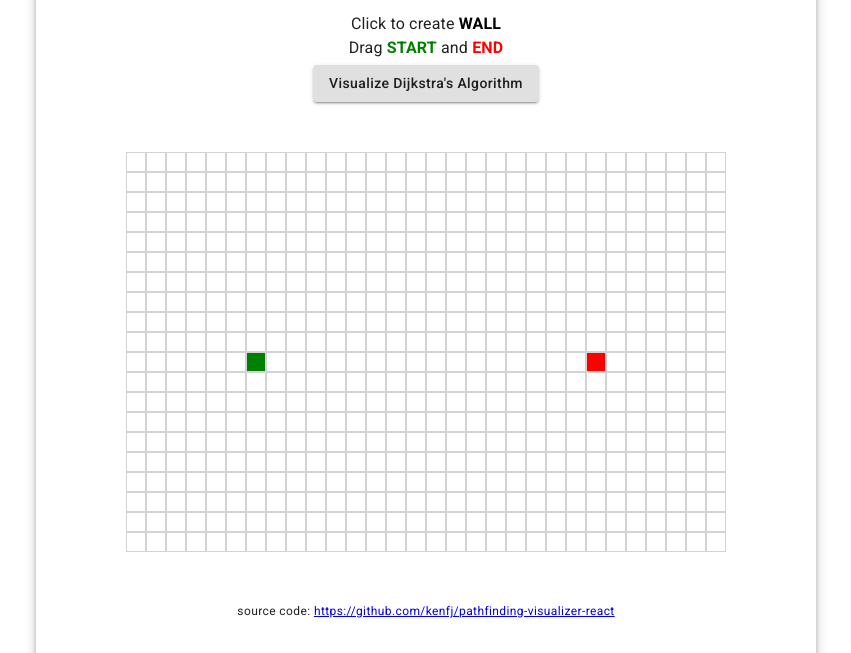
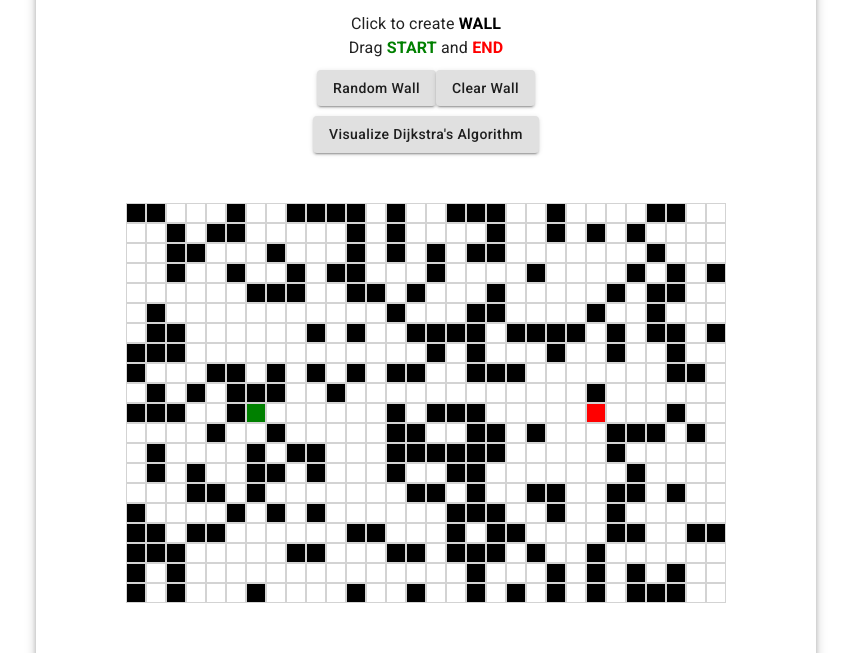
Before and after one commit to kenfj/pathfinding-visualizer-react, a React (Create React App) app: page / in a window 1280 px wide. Shown: the part 160-813 px from the top of the page, without its empty margins (214-1065 px from the left). Built offline with nearby package versions, Linux system fonts and the light colour scheme.

Commit message:
add random wall clear wall buttons

```diff
--- a/src/algorithms/Dijkstra.tsx
+++ b/src/algorithms/Dijkstra.tsx
@@ -15,6 +15,8 @@ export function Dijkstra(grid: Vertex[][], startNode: Vertex, endNode: Vertex) {
 
     updateNeighbors(current)
   }
+
+  return visited  // when could not reach to the end node
 
   // works like a priority queue
   function pop(nodes: Vertex[]) {
--- a/src/algorithms/Vertex.tsx
+++ b/src/algorithms/Vertex.tsx
@@ -16,7 +16,19 @@ export class Vertex {
     this.isVisited = false
   }
 
+  public isStartOrEnd() {
+    return this.nodeType === NodeType.Start || this.nodeType === NodeType.End
+  }
+
   public isWall() {
     return this.nodeType === NodeType.Wall
   }
+
+  public setWall() {
+    this.nodeType = NodeType.Wall
+  }
+
+  public clearWall() {
+    this.nodeType = NodeType.Default
+  }
 }
--- a/src/components/PathfindingVisualizer.tsx
+++ b/src/components/PathfindingVisualizer.tsx
@@ -1,5 +1,5 @@
 import { Button, makeStyles, Theme } from '@material-ui/core';
-import React, { createRef, RefObject, useState } from 'react';
+import React, { createRef, RefObject, useEffect, useState } from 'react';
 import { backtrackToStart, Dijkstra } from '../algorithms/Dijkstra';
 import { NodeType } from '../algorithms/NodeType';
 import { Vertex } from '../algorithms/Vertex';
@@ -20,6 +20,12 @@ const useStyles = makeStyles<Theme, Props>((theme) => ({
   },
   shortestPath: {
     backgroundColor: 'yellow'
+  },
+  buttons: {
+    display: 'flex',
+    justifyContent: 'center',
+    width: '100%',
+    margin: '10px auto',
   },
 }));
 
@@ -67,7 +73,7 @@ function PathfindingVisualizer(props: Props) {
     )
   const [grid, setGrid] = useState<Vertex[][]>(initialGrid);
 
-  const clear = () => {
+  const resetGrid = () => {
     refs.forEach((row, i) =>
       row.forEach((ref, j) => {
         grid[i][j].reset()
@@ -76,17 +82,39 @@ function PathfindingVisualizer(props: Props) {
     )
   }
 
-  const handlers = useMouseEventHandlers(grid, start, end, setGrid, setStart, setEnd, clear)
+  const resetWall = (probWall: number) => {
+    refs.forEach((row, i) =>
+      row.forEach((ref, j) => {
+        if (grid[i][j].isStartOrEnd()) return
+
+        if (Math.random() < probWall) {
+          grid[i][j].setWall()
+        } else {
+          grid[i][j].clearWall()
+        }
+      })
+    )
+
+    resetGrid()
+    setStart({ i: start.i, j: start.j }) // force re-render
+  }
+
+  useEffect(() => {
+    resetWall(0.35)
+    // eslint-disable-next-line react-hooks/exhaustive-deps
+  }, [])
+
+  const handlers = useMouseEventHandlers(grid, start, end, setGrid, setStart, setEnd, resetGrid)
 
   const visualize = () => {
-    clear()
+    resetGrid()
 
     const startNode = grid[start.i][start.j]
     const endNode = grid[end.i][end.j]
     const visitedNodes = Dijkstra(grid, startNode, endNode);
     const shortestPath = backtrackToStart(endNode);
 
-    animate(visitedNodes!, shortestPath);
+    animate(visitedNodes, shortestPath);
   }
 
   const animate = (visitedNodes: Vertex[], shortestPath: Vertex[]) => {
@@ -118,6 +146,14 @@ function PathfindingVisualizer(props: Props) {
 
   return (
     <>
+      <div className={classes.buttons}>
+        <Button variant="contained" style={{ textTransform: 'none' }} onClick={() => resetWall(0.35)}>
+          Random Wall
+        </Button>
+        <Button variant="contained" style={{ textTransform: 'none' }} onClick={() => resetWall(0)}>
+          Clear Wall
+        </Button>
+      </div>
       <Button variant="contained" style={{ textTransform: 'none' }} onClick={visualize}>
         Visualize Dijkstra's Algorithm
       </Button>
--- a/src/hooks/useMouseEventHandlers.tsx
+++ b/src/hooks/useMouseEventHandlers.tsx
@@ -10,7 +10,7 @@ const useMouseEventHandlers = (
   setGrid: Dispatch<SetStateAction<Vertex[][]>>,
   setStart: Dispatch<SetStateAction<Coordinates>>,
   setEnd: Dispatch<SetStateAction<Coordinates>>,
-  clear: () => void,
+  resetGrid: () => void,
 ) => {
   const [isMousePressed, setIsMousePressed] = useState<boolean>(false);
   const [isDraggingStart, setIsDraggingStart] = useState<boolean>(false);
@@ -76,7 +76,7 @@ const useMouseEventHandlers = (
     setIsMousePressed(false)
 
     if (isDraggingStart || isDraggingEnd)
-      clear()
+      resetGrid()
 
     setIsDraggingStart(false)
     setIsDraggingEnd(false)
```
